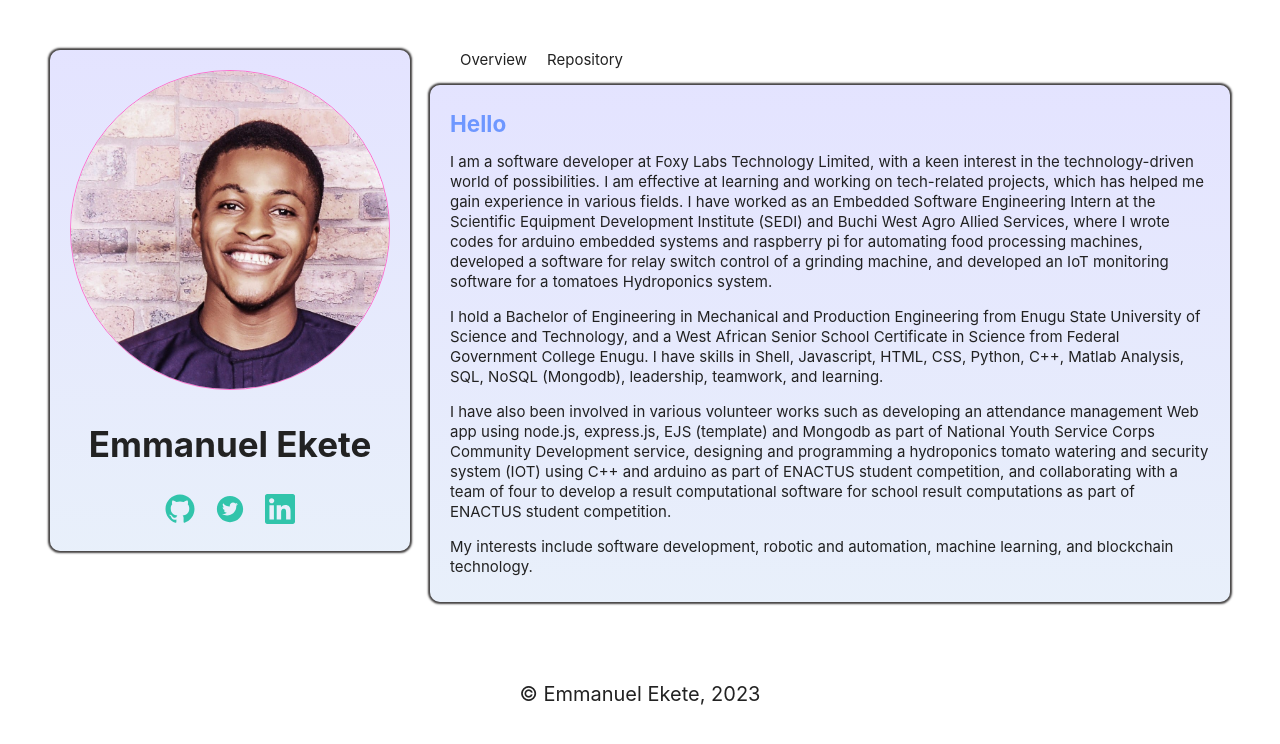
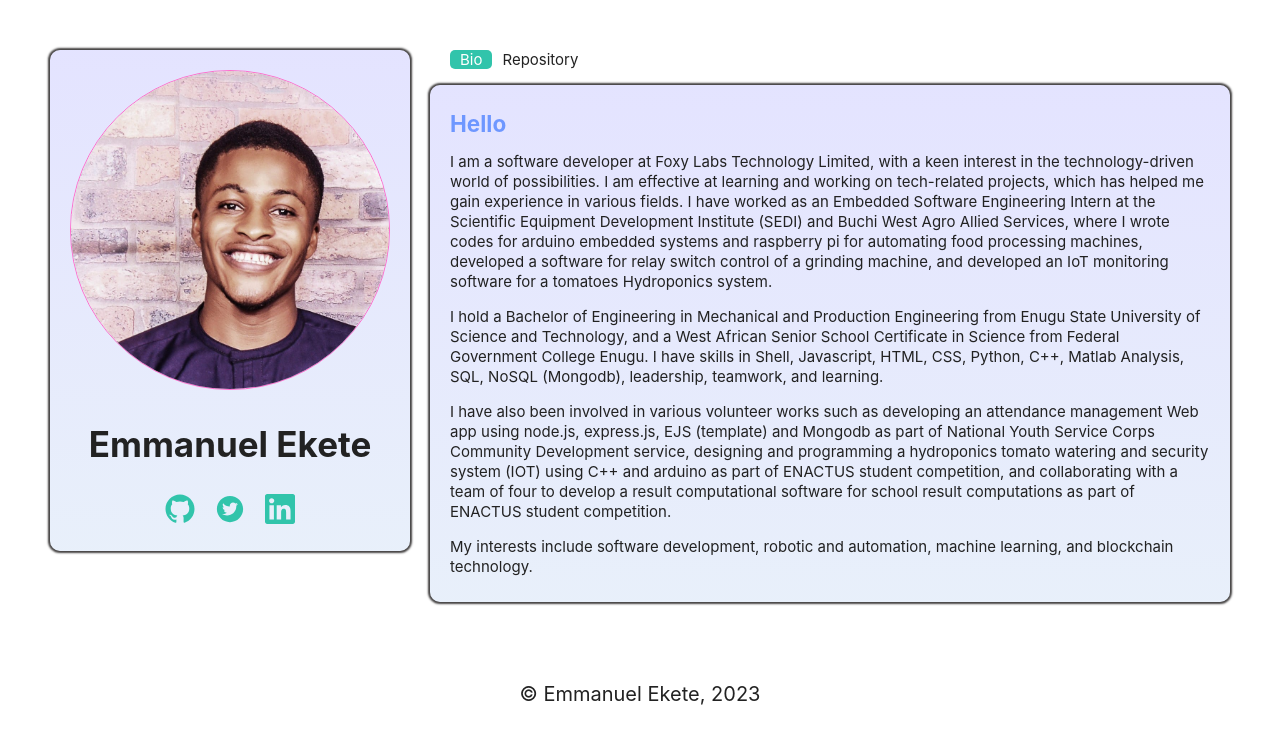
Before and after one commit to ceasar28/profile, a React (Create React App) app: page / in a window 1280 px wide. Shown: the top 744 px of the page. Built offline with nearby package versions, Linux system fonts and the light colour scheme.

Commit message:
sending http request

```diff
--- /dev/null
+++ b/src/Components/Rightcomponents/RepoItem.js
@@ -0,0 +1,13 @@
+import "./RepoItem.css";
+
+const RepoItem = (props) => {
+  return (
+    <div>
+      <h4>{props.title}</h4>
+      <p>{props.text}</p>
+      <p>{props.date}</p>
+    </div>
+  );
+};
+
+export default RepoItem;
--- a/src/Components/Rightcomponents/Repository.js
+++ b/src/Components/Rightcomponents/Repository.js
@@ -1,5 +1,27 @@
 import "./Repository.css";
+import RepoItem from "./RepoItem";
 
-const Repository = () => {};
+const Repository = (props) => {
+  return (
+    <div className="repo">
+      <h2>Projects</h2>
+      <div className="projects">
+        <ul className="repo-list">
+          {props.repos.map((repo) => {
+            return (
+              <RepoItem
+                key={repo.id}
+                id={repo.id}
+                title={repo.title}
+                text={repo.openingText}
+                date={repo.releaseDate}
+              />
+            );
+          })}
+        </ul>
+      </div>
+    </div>
+  );
+};
 
 export default Repository;
--- a/src/Components/Rightcomponents/Rightnav.js
+++ b/src/Components/Rightcomponents/Rightnav.js
@@ -1,10 +1,15 @@
 import "./Rightnav.css";
 import { useState } from "react";
 
-const Rightnav = () => {
+const Rightnav = (props) => {
   const [movies, setMovies] = useState([]);
-  function FetchMoviesHandler() {
-    fetch("https://swapi.dev/api/films/")
+
+  function showBioHandler() {
+    return props.onchangeView(1);
+  }
+  async function FetchMoviesHandler() {
+    props.onchangeView(2);
+    await fetch("https://swapi.dev/api/films/")
       .then((response) => {
         return response.json();
       })
@@ -17,15 +22,38 @@ const Rightnav = () => {
             releaseDate: moviesData.release_date,
           };
         });
-        console.log(transformedMovies);
+        props.onGetData(transformedMovies);
+
         setMovies(transformedMovies);
       });
   }
+
+  const style =
+    props.view === 1
+      ? {
+          backgroundColor: "rgb(49, 196, 171)",
+          color: "white",
+          borderRadius: "5px",
+        }
+      : { padding: "0px 10px 0px 10px", color: "#222", fontSize: "15px" };
+  const style2 =
+    props.view === 2
+      ? {
+          backgroundColor: "rgb(49, 196, 171)",
+          color: "white",
+          borderRadius: "5px",
+        }
+      : { padding: "0px 10px 0px 10px", color: "#222", fontSize: "15px" };
+
   return (
     <div>
       <ul className="nav">
-        <li>Overview</li>
-        <li onClick={FetchMoviesHandler}>Repository</li>
+        <li onClick={showBioHandler} style={style}>
+          Bio
+        </li>
+        <li onClick={FetchMoviesHandler} style={style2}>
+          Repository
+        </li>
       </ul>
     </div>
   );
--- a/src/Components/Rightcomponents/Rightside.js
+++ b/src/Components/Rightcomponents/Rightside.js
@@ -2,12 +2,30 @@ import Rightnav from "./Rightnav";
 import Wrapper from "./Wrapper";
 import Overview from "./Overview";
 import Repository from "./Repository";
+import { useState } from "react";
 const Rightside = () => {
+  const [view, setView] = useState(1);
+  const [apiData, setApiData] = useState([]);
+  function getDataHandler(apiData) {
+    const data = apiData;
+    setApiData(data);
+    console.log(data);
+  }
+
+  function changeviewHandler(view) {
+    setView(view);
+  }
+
   return (
     <div>
-      <Rightnav />
+      <Rightnav
+        view={view}
+        onGetData={getDataHandler}
+        onchangeView={changeviewHandler}
+      />
       <Wrapper>
-        <Overview />
+        {view === 1 && <Overview />}
+        {view === 2 && <Repository repos={apiData} />}
       </Wrapper>
     </div>
   );
```
Also changed, not shown: src/Components/Rightcomponents/RepoItem.css (added).
